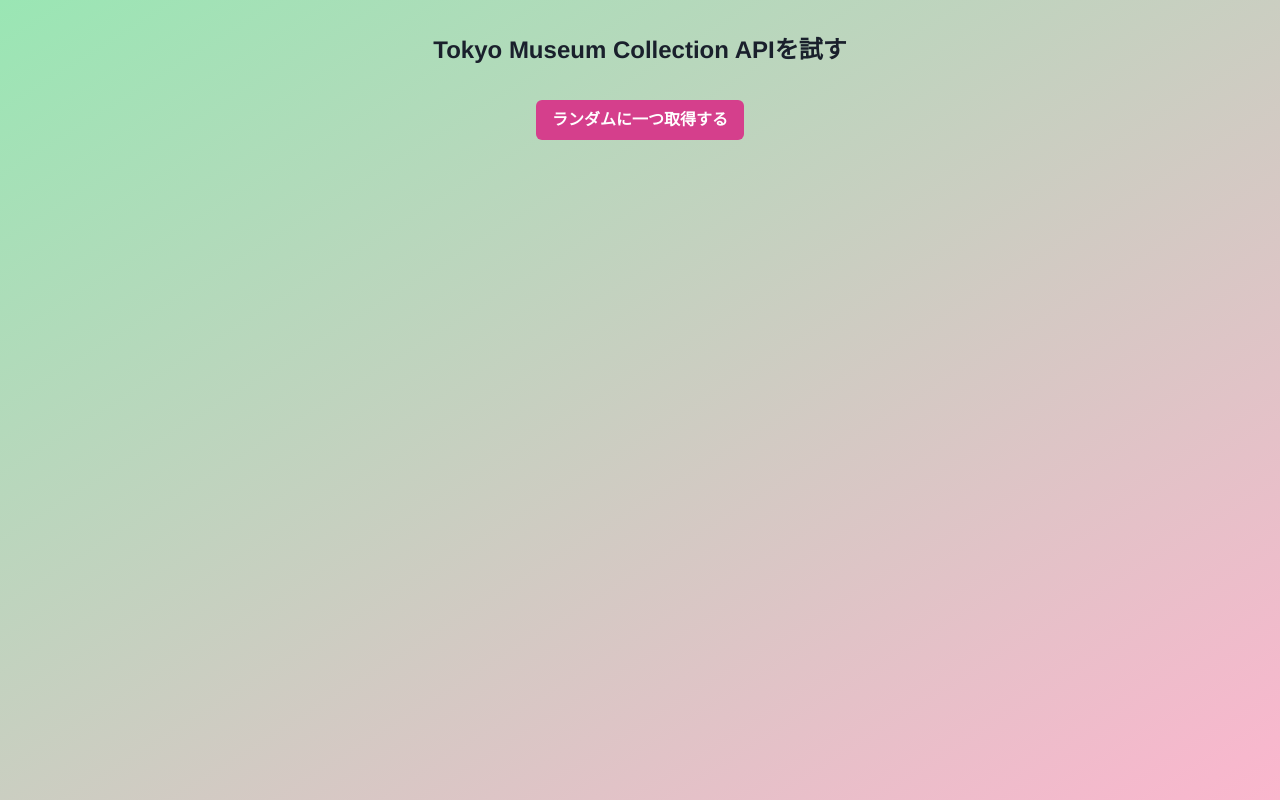
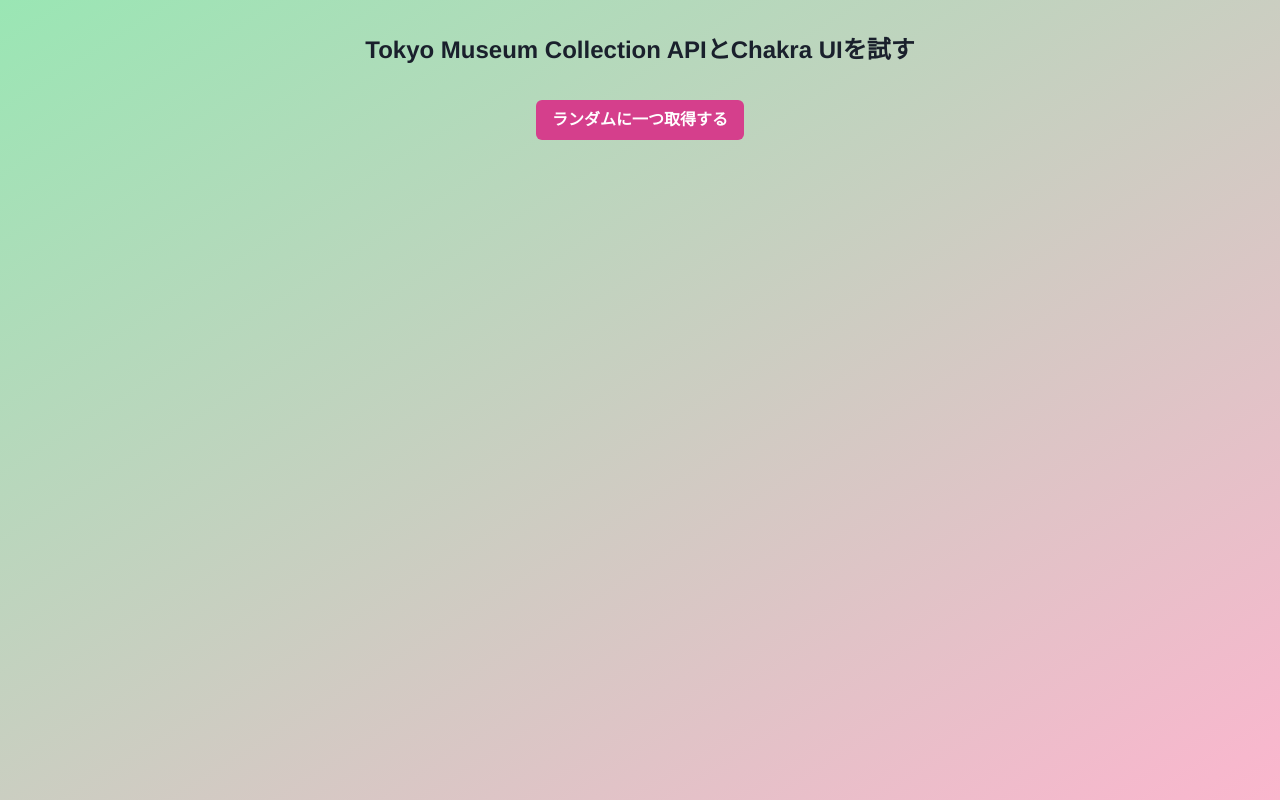
Before and after one commit to hiroko-ino/metropolitan-api-with-chakra-ui, a React (Create React App) app: page / in a window 1280 px wide. Built offline with nearby package versions, Linux system fonts and the light colour scheme.

Commit message:
スタイルや文言の微調整

```diff
--- a/src/App.tsx
+++ b/src/App.tsx
@@ -132,10 +132,10 @@
             )}
             {result.map((item) => {
               return (
-                <>
+                <Box key={item.title}>
                   {item.primaryImage && (
                     <Flex justify="center" pb={8}>
-                      <Image src={item.primaryImageSmall} width="30%" />
+                      <Image src={item.primaryImageSmall} width="280" />
                     </Flex>
                   )}
                   <Code p={2} width="100%" lineHeight={1.8}>
@@ -152,7 +152,7 @@
                     {LABELS.DIMENTIONS}: {item.dimensions} <br />
                     {LABELS.CITY}: {item.city} <br />
                   </Code>
-                </>
+                </Box>
               )
             })}
         </Box>
--- a/src/const/index.ts
+++ b/src/const/index.ts
@@ -1,5 +1,5 @@
 export const INDEX_DATA = {
-  SITENAME: 'Tokyo Museum Collection APIを試す',
+  SITENAME: 'Tokyo Museum Collection APIとChakra UIを試す',
   BUTTON: 'ランダムに一つ取得する'
 }
 
```
